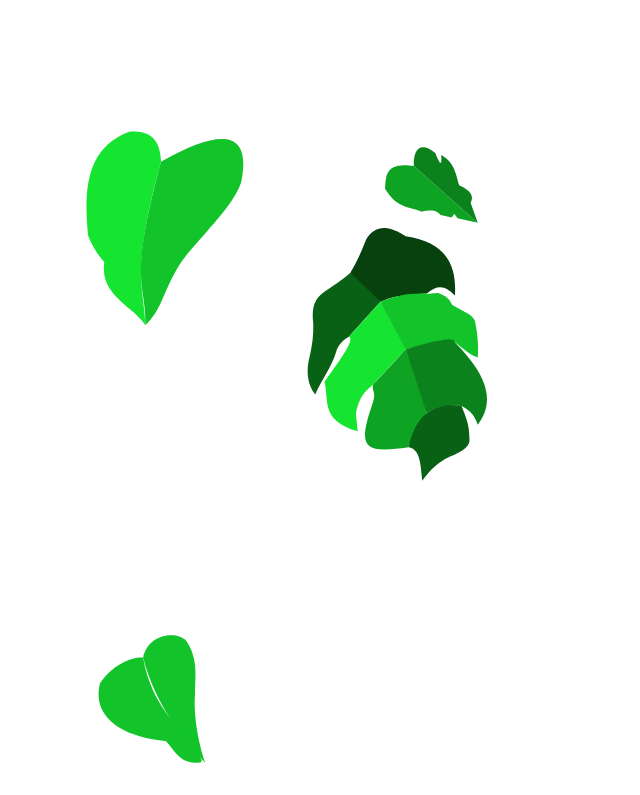
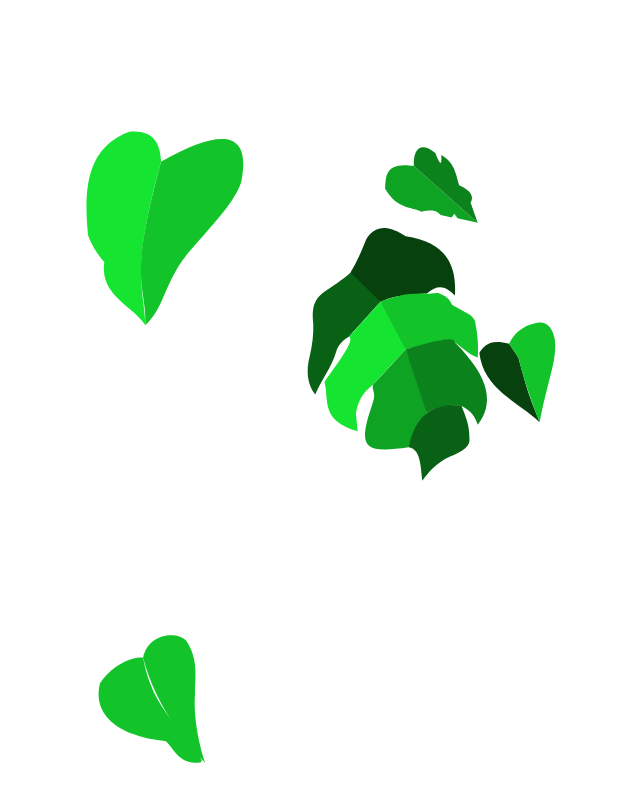
Before and after one commit to theredwillow/angular-mood-tracker, an Angular app: page / in a window 1280 px wide. Shown: the top 795 px of the page, without its empty margins (123-763 px from the left). Built offline with nearby package versions, Linux system fonts and the light colour scheme.

Commit message:
Leaves 12 & 13

```diff
--- a/src/app/leaf-moodtracker/leaf-moodtracker.component.html
+++ b/src/app/leaf-moodtracker/leaf-moodtracker.component.html
@@ -74,6 +74,16 @@
        d="m 2094.3249,1757.4572 c 32.9102,-153.8488 123.2956,-177.7232 211.9822,-165.7545 14.0778,38.4806 32.1239,71.229 31.3908,131.1031 4.8524,26.6893 -23.3306,50.547 -79.4004,72.0144 -50.8174,23.7193 -82.2908,58.4923 -108.9449,96.0192 -7.0864,-58.4184 -6.3587,-126.5263 -55.0277,-133.3822 z"
        id="leaf-11"
        sodipodi:nodetypes="cccccc" />
+    <path
+       [style.fill]="this.getColorOfDay(12)"
+       d="m 2496.4989,1343.3454 c 17.5183,25.61 27.8642,41.8368 36.9305,54.4724 47.8289,182.1051 59.1629,185.3852 84.94,259.4365 -88.8193,-84.8925 -222.8441,-130.2303 -240.9712,-276.9785 18.9131,-33.0972 46.6068,-57.4139 119.1007,-36.9304 z"
+       id="leaf-12"
+       sodipodi:nodetypes="ccccc" />
+    <path
+       [style.fill]="this.getColorOfDay(13)"
+       d="m 2496.4989,1343.3454 c 18.3788,-37.9316 46.909,-70.5204 111.7147,-84.0168 37.5607,-6.8293 60.6096,16.6841 71.0911,66.4748 6.9444,54.2593 -9.38,111.7758 -22.0439,161.8333 -14.8942,58.8733 -27.9097,109.9059 -38.8914,169.6176 -31.1557,-80.7942 -61.0922,-164.0266 -84.94,-259.4365 z"
+       id="leaf-13"
+       sodipodi:nodetypes="cccsccc" />
     <path
        id="leaf-30"
        [style.fill]="this.getColorOfDay(30)"
```
Also changed, not shown: src/assets/leaf-mood-tracker.svg.
